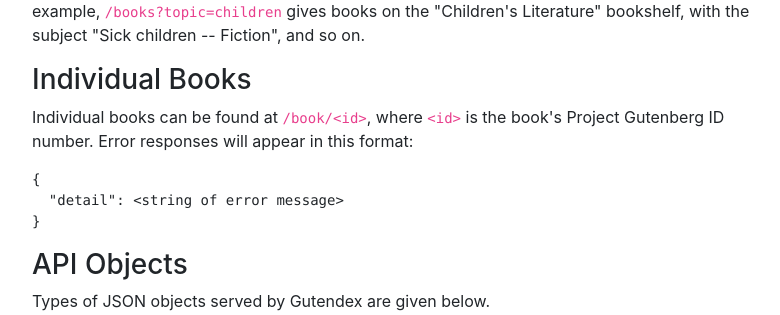
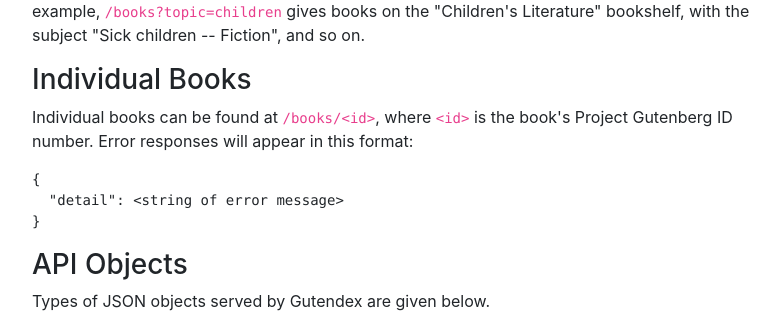
Before and after one commit to garethbjohnson/gutendex, a Django app: page / in a window 1280 px wide. Shown: the part 2317-2632 px from the top of the page, without its empty margins (243-1023 px from the left). Run offline with Django 3.2, Linux system fonts and the light colour scheme; data that the repository does not hold is empty; some libraries are stand-ins or nearby versions.

Commit message:
Fix documentation error

```diff
--- a/gutendex/templates/home.html
+++ b/gutendex/templates/home.html
@@ -152,7 +152,7 @@
           <h3>Individual Books</h3>
 
           <p>
-            Individual books can be found at <code>/book/&lt;id&gt;</code>, where
+            Individual books can be found at <code>/books/&lt;id&gt;</code>, where
             <code>&lt;id&gt;</code> is the book's Project Gutenberg ID number. Error responses will
             appear in this format:
           </p>
```
Also changed, not shown: readme.md.
